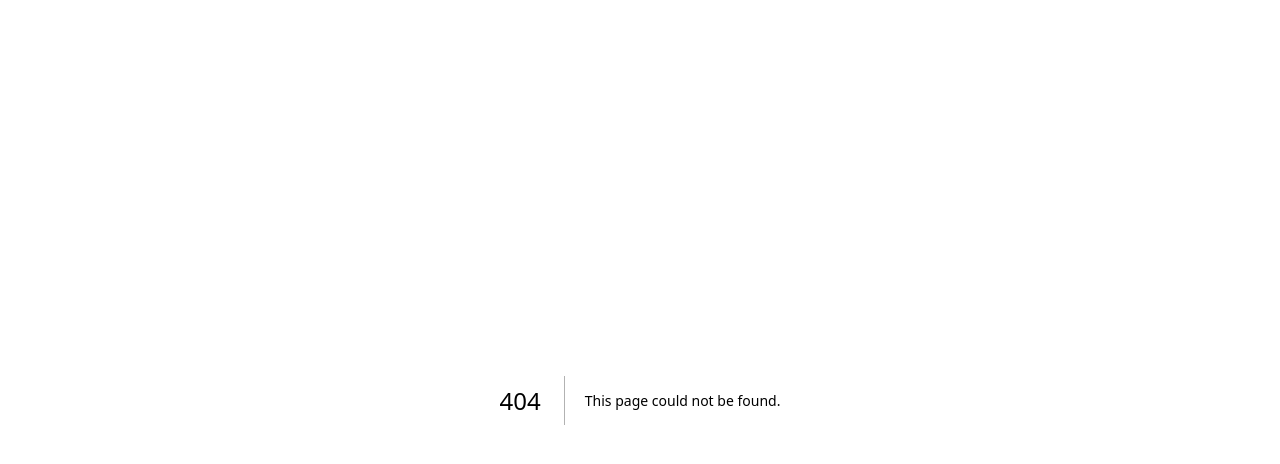
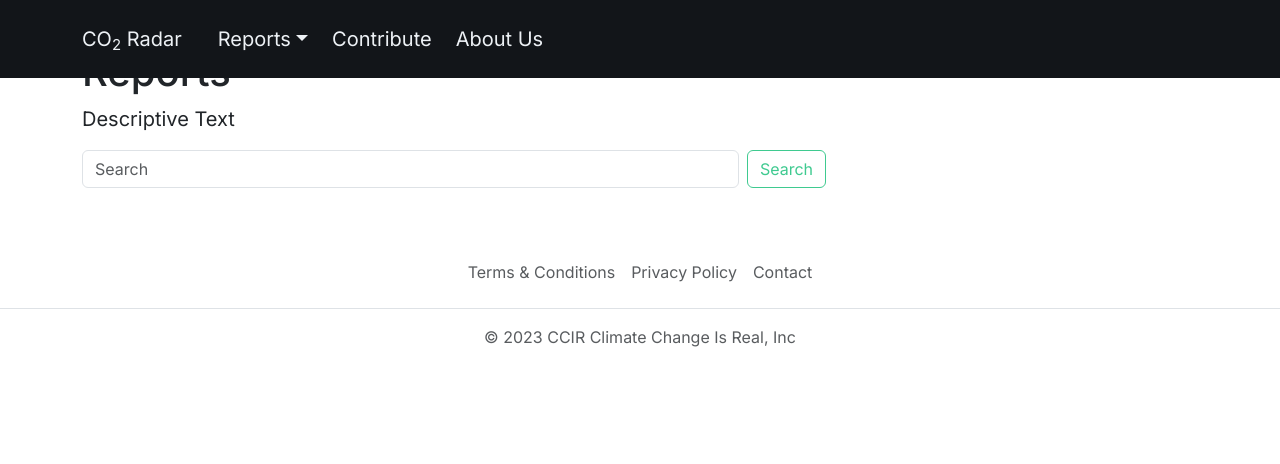
Before and after one commit to catmir/co2_radar, a Next.js app: page /reports in a window 1280 px wide. Before the commit this address had no page. Shown: the top 464 px of the page. Built offline with nearby package versions, Linux system fonts and the light colour scheme.

Commit message:
Header navbar with dropdown element

```diff
--- a/components/Header.js
+++ b/components/Header.js
@@ -16,8 +16,16 @@ const Header = () => {
                     </button>
                     <div className="collapse navbar-collapse" id="navbarSupportedContent">
                         <ul className="navbar-nav ms-2 me-auto mb-2 mb-lg-0">
-                        <li className="nav-item px-1">
-                            <Link href="/data-API" className={pathname == "/data-API" ? "nav-link active" : "nav-link"}>Data API</Link>
+                            <li className="nav-item dropdown px-1">
+                                <Link className="nav-link dropdown-toggle" href="/reports" role="button" data-bs-toggle="dropdown" aria-expanded="false">
+                                    Reports
+                                </Link>
+                                <ul className="dropdown-menu">
+                                    <li><Link className="dropdown-item" href="/report-2022">Report 2022</Link></li>
+                                    <li><Link className="dropdown-item" href="/report-2021">Report 2021</Link></li>
+                                    <li><Link className="dropdown-item" href="/report-2020">Report 2020</Link></li>
+                                    <li><Link className="dropdown-item" href="/more-reports">More Reports</Link></li>
+                                </ul>
                             </li>
                             <li className="nav-item px-1">
                                 <Link href="/contribute" className={pathname == "/contribute" ? "nav-link active" : "nav-link"}>Contribute</Link>
--- a/pages/data-API.js
+++ b/pages/reports.js
@@ -1,17 +1,15 @@
 import Head from "next/head";
-import Image from "next/image";
-/* missing Styles import */
 import Header from "@/components/Header";
 import Footer from "@/components/Footer";
 
-export default function DataAPI() {
-  const title = 'CO\u2082 Radar – Data API';
+export default function Reports() {
+  const title = 'CO\u2082 Radar – Reports';
 
   return (
         <>
         <Head>
           <title>{title}</title>
-          <meta name="description" content="Latest CO2 Data" />
+          <meta name="description" content="Latest CO2 Reports" />
           <meta name="viewport" content="width=device-width, initial-scale=1" />
           <link rel="icon" href="/favicon.ico" />
         </Head>
@@ -20,7 +18,7 @@ export default function DataAPI() {
 
         <main>
         <div className="container my-5">
-          <h1>Data API</h1>
+          <h1>Reports</h1>
           <div className="col-lg-8 px-0">
             <p className="fs-5">Descriptive Text</p>
 
```
Lines whose indentation alone changed are shown as unchanged.
